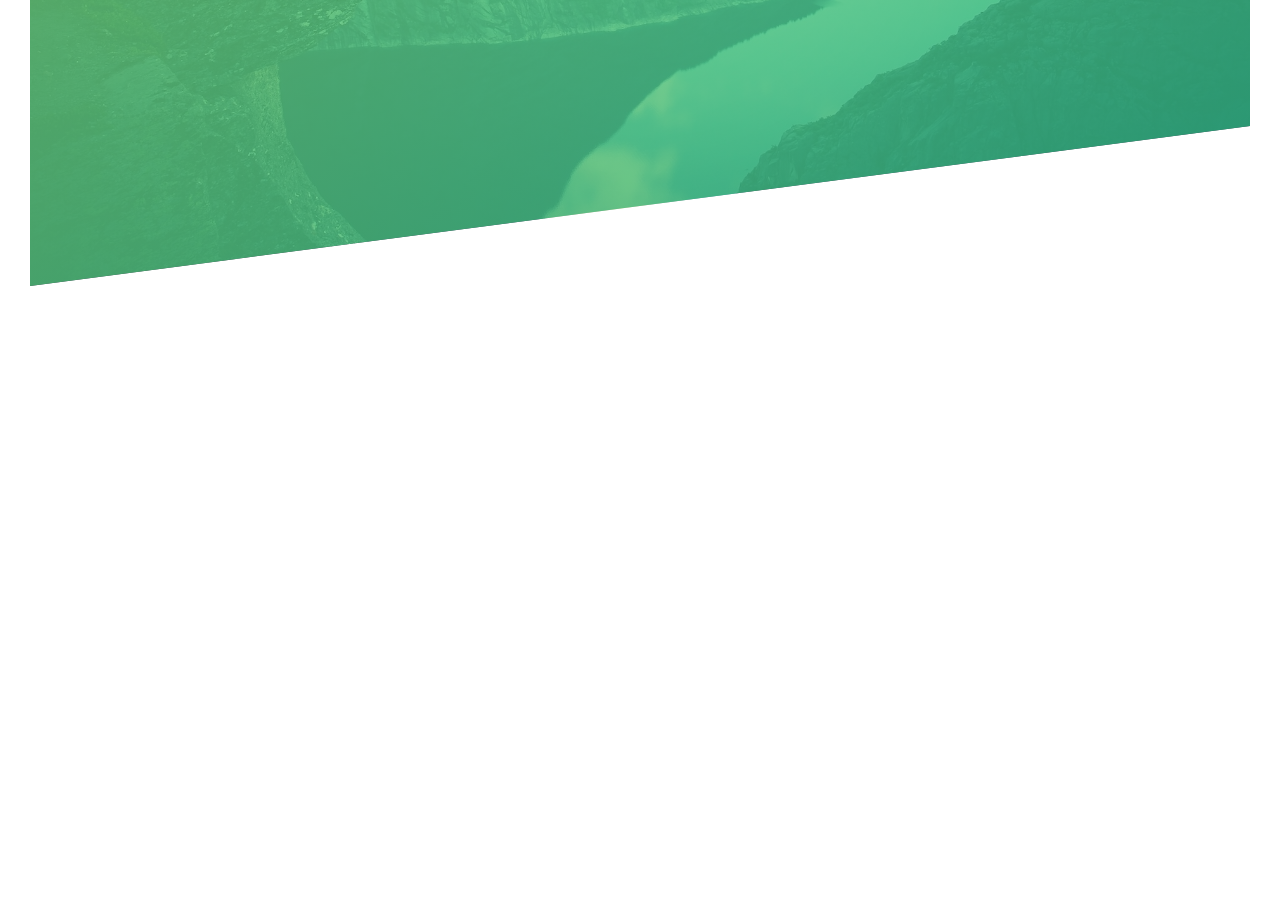
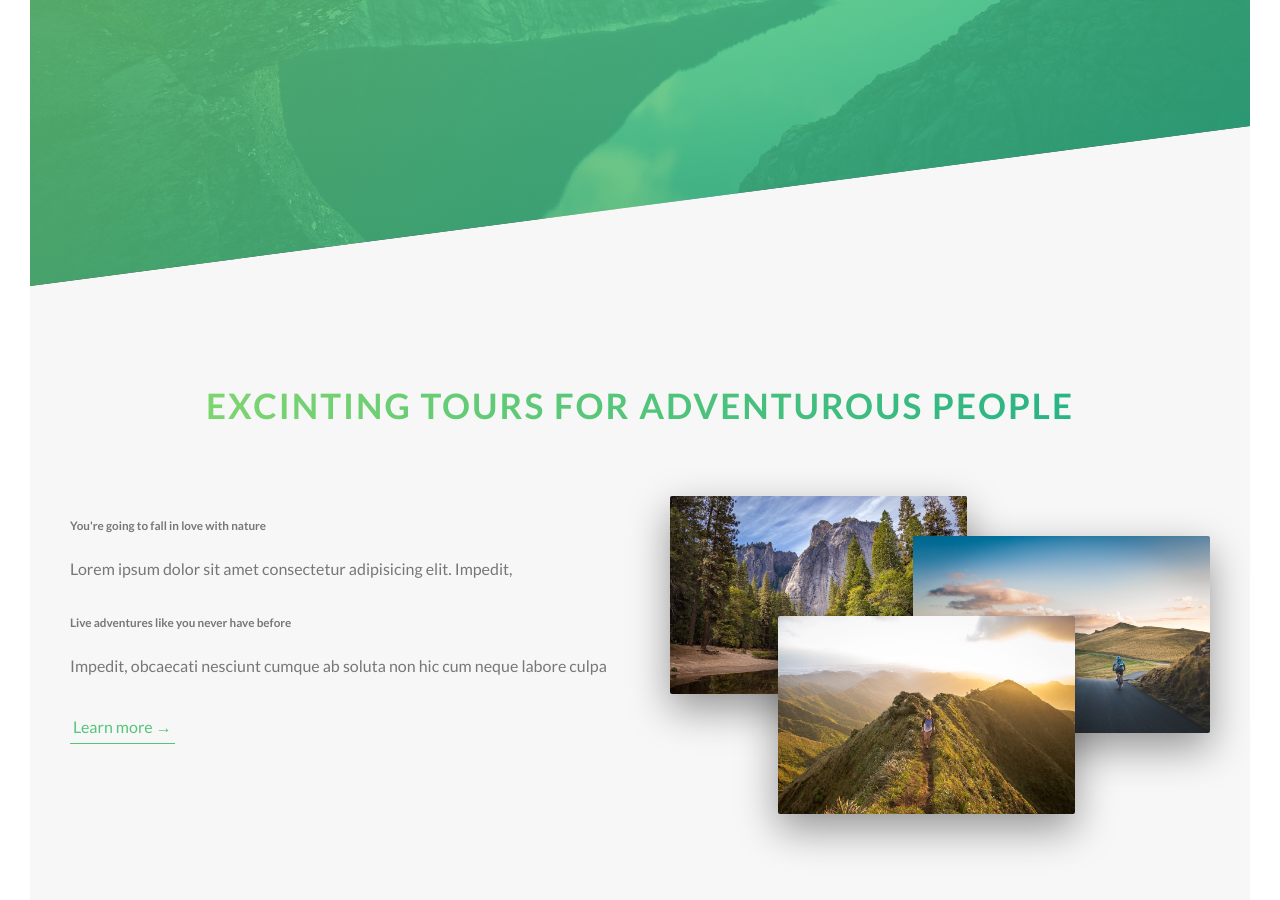
Before and after one commit to nguyenlambuu/natours, a website: page index.html in a window 1280 px wide. Shown: the part 504-1404 px from the top of the page. Before the commit the page ends 820 px from the top, so only its background shows below. Drawn offline with Linux system fonts and the light colour scheme.

Commit message:
Build about section

```diff
--- a/index.html
+++ b/index.html
@@ -30,5 +30,31 @@
 
     </header>
 
+    <section class="section-about">
+        <div class="u-center-text u-margin-bottom-big">
+            <h2 class="heading-secondary">
+                Excinting tours for adventurous people
+            </h2>
+        </div>
+
+        <div class="row">
+            <div class="col-1-of-2">
+                <h3 class="heading-tetiary u-margin-bottom-small">You're going to fall in love with nature</h3>
+                <p class="pagragraph">Lorem ipsum dolor sit amet consectetur adipisicing elit. Impedit, </p>
+                <h3 class="heading-tetiary u-margin-bottom-small">Live adventures like you never have before</h3>
+                <p class="pagragraph">Impedit, obcaecati nesciunt cumque ab soluta non hic cum neque labore culpa</p>
+
+                <a href="#" class="btn-text">Learn more &rarr;</a>
+            </div>
+            <div class="col-1-of-2">
+                <div class="composition">
+                    <img src="img/nat-1-large.jpg" alt="Photo 1" class="composition__photo composition__photo--p1">
+                    <img src="img/nat-2-large.jpg" alt="Photo 2" class="composition__photo composition__photo--p2">
+                    <img src="img/nat-3-large.jpg" alt="Photo 3" class="composition__photo composition__photo--p3">
+                </div>
+            </div>
+        </div>
+    </section>
+
 </body>
 </html>
--- /dev/null
+++ b/sass/components/_composition.scss
@@ -0,0 +1,41 @@
+/* ----------------------------
+Composition
+---------------------------- */
+.composition {
+    position: relative;
+
+
+    &__photo {
+        width: 55%;
+        box-shadow: 0 1.5rem 4rem rgba($color-black, .4);
+        border-radius: 2px;
+        position: absolute;
+        z-index: 10;
+        transition: all .2s;
+        outline-offset: 2rem;
+
+        &--p1 {
+            left: 0;
+            top: -2rem;
+        }
+        &--p2 {
+            right: 0;
+            top: 2rem;
+        }
+        &--p3 {
+            left: 20%;
+            top: 10rem;
+        }
+
+        &:hover {
+            outline: 1.5rem solid $color-primary;
+            transform: scale(1.05) translateY(-1rem);
+            box-shadow: 0 2.5rem 4rem rgba($color-black, .5);
+            z-index: 20;
+        }
+    }
+
+    &:hover &__photo:not(:hover){
+        transform: scale(.95);
+    }
+}
--- a/sass/main.scss
+++ b/sass/main.scss
@@ -1,11 +1,17 @@
 @import "abstracts/variables";
+@import "abstracts/mixins";
 
 
 
 @import "base/base";
 @import "base/typography";
 @import "base/animation";
+@import "base/utilities";
 
 @import "components/button";
+@import "components/composition";
 
 @import "layout/header";
+@import "layout/grid";
+
+@import "pages/home";
--- /dev/null
+++ b/sass/pages/_home.scss
@@ -0,0 +1,9 @@
+/** ----------------------------
+Home page
+---------------------------- */
+
+.section-about {
+	background-color: $color-grey-light-1;
+	padding: 25rem 0;
+	margin-top: -20vh;
+}
```
Also changed, not shown: css/style.css.
